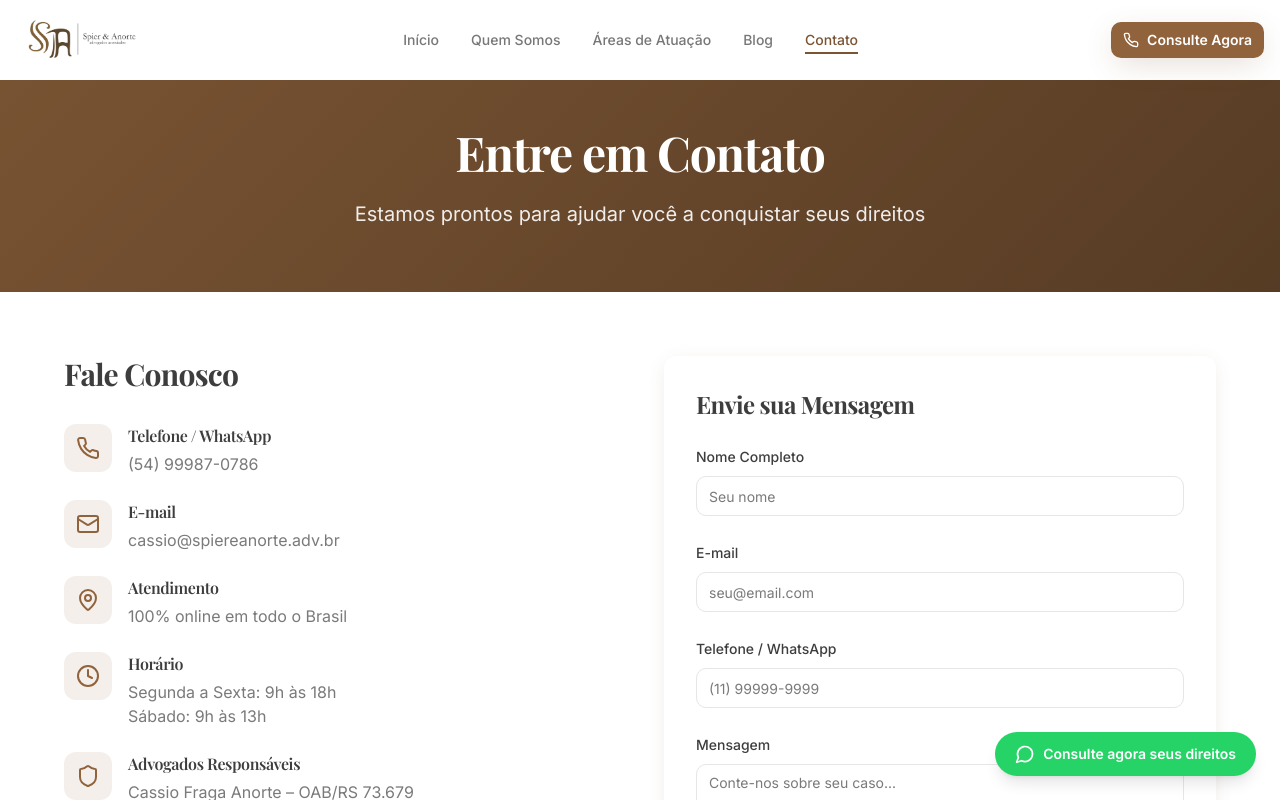
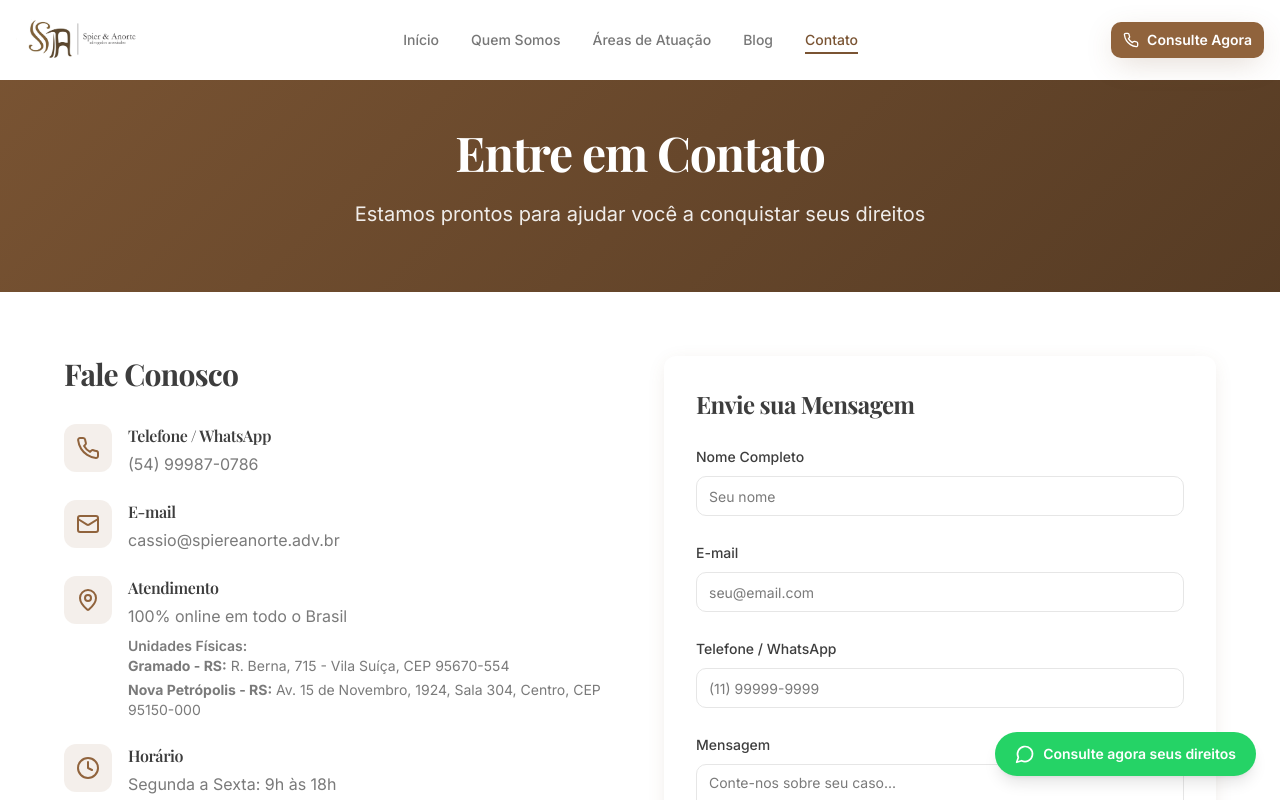
Before and after one commit to cassioanorte/sua-jornada-previdencia, a React (Vite) app: page /contato in a window 1280 px wide. Shown: the top 800 px of the page. Built offline with nearby package versions, Linux system fonts and the light colour scheme; the HTML template or start-up script is replaced by a standard one.

Commit message:
Atualizou contatos no footer
Co-authored-by: cassioanorte <106702931+cassioanorte@users.noreply.github.com>

```diff
--- a/src/pages/Contato.tsx
+++ b/src/pages/Contato.tsx
@@ -113,6 +113,13 @@ const Contato = () => {
                     <h3 className="font-semibold text-foreground mb-1">Atendimento</h3>
                     <p className="text-muted-foreground">
                       100% online em todo o Brasil
+                    </p>
+                    <p className="text-muted-foreground mt-2 font-semibold text-foreground text-sm">Unidades Físicas:</p>
+                    <p className="text-muted-foreground text-sm">
+                      <strong>Gramado - RS:</strong> R. Berna, 715 - Vila Suíça, CEP 95670-554
+                    </p>
+                    <p className="text-muted-foreground text-sm mt-1">
+                      <strong>Nova Petrópolis - RS:</strong> Av. 15 de Novembro, 1924, Sala 304, Centro, CEP 95150-000
                     </p>
                   </div>
                 </div>
```
